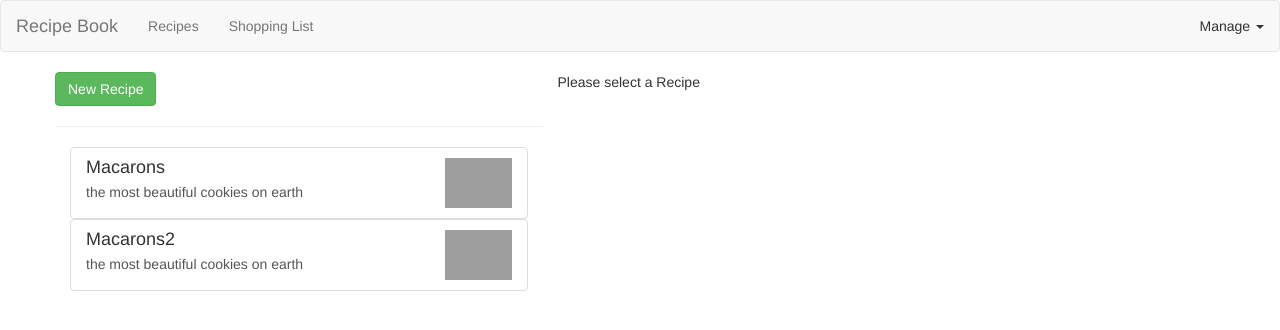
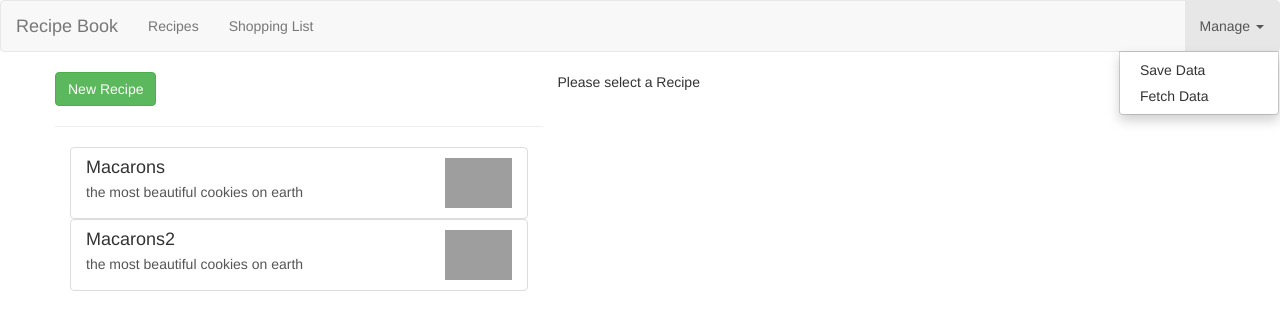
Before and after one commit to cajmrn/ngProjects, an Angular app in the folder ng-RecipeWorker/: page / in a window 1280 px wide. Both pictures are taken after a click on the button "Manage". Shown: the top 330 px of the page. Built offline with nearby package versions, Linux system fonts and the light colour scheme; grey boxes are pictures that could not be loaded.

Commit message:
Added dropdown functionality

```diff
--- a/ng-RecipeWorker/src/app/app.module.ts
+++ b/ng-RecipeWorker/src/app/app.module.ts
@@ -10,6 +10,7 @@ import { RecipeListComponent } from './recipe-book/recipe-list/recipe-list.compo
 import { RecipeItemComponent } from './recipe-book/recipe-list/recipe-item/recipe-item.component';
 import { ShoppingEditComponent } from './shopping-list/shopping-edit/shopping-edit.component';
 import { RecipeDetailComponent } from './recipe-book/recipe-detail/recipe-detail.component';
+import { DropdownDirective } from './shared/dropdown.directive';
 
 @NgModule({
   declarations: [
@@ -20,7 +21,8 @@ import { RecipeDetailComponent } from './recipe-book/recipe-detail/recipe-detail
     RecipeListComponent,
     RecipeItemComponent,
     ShoppingEditComponent,
-    RecipeDetailComponent
+    RecipeDetailComponent,
+    DropdownDirective
   ],
   imports: [
     BrowserModule,
--- a/ng-RecipeWorker/src/app/header/header.component.html
+++ b/ng-RecipeWorker/src/app/header/header.component.html
@@ -19,11 +19,11 @@
                 </li>
             </ul>
             <ul class="nav navbar-nav navbar-right">
-                <li class="dropdown">
+                <li class="dropdown" appDropdown>
                     <a href="#" class="dropdown-toggle" role="button">Manage <span class="caret"></span></a>
                     <ul class="dropdown-menu">
                         <li><a href="#">Save Data</a></li>
-                        <li><a href="#"></a>Fetch Data</li>
+                        <li><a href="#">Fetch Data</a></li>
                     </ul>
                 </li>
             </ul>
--- a/ng-RecipeWorker/src/app/recipe-book/recipe-detail/recipe-detail.component.html
+++ b/ng-RecipeWorker/src/app/recipe-book/recipe-detail/recipe-detail.component.html
@@ -13,7 +13,10 @@
   </div>
   <div class="row">
     <div class="col-xs-12">
-      <div class="btn-group">
+      <div
+        class="btn-group"
+        appDropdown
+      >
         <button type="button" class="btn btn-primary dropdown-toggle">Manage Recipe <span class="caret"></span></button>
         <ul class="dropdown-menu">
           <li><a href="#">To Shopping List</a></li>
--- /dev/null
+++ b/ng-RecipeWorker/src/app/shared/dropdown.directive.ts
@@ -0,0 +1,24 @@
+import {Directive, OnInit, ElementRef, Renderer2, HostListener, HostBinding} from '@angular/core';
+
+@Directive({
+    selector: '[appDropdown]'
+})
+export class DropdownDirective implements OnInit{
+
+
+    // constructor(private eleRef: ElementRef, private renderer: Renderer2){}
+    /**
+     *  to dynamically attach css to property we'll use the hostbinding
+     * We use the hostbinding directive to bind the isOpen value to the element to which we'd like to bind the property.
+     * we just want to bind to the class property and attach the open property.
+     * Whenever isOpen is true it will be attached etc..
+     *
+     */
+    @HostBinding('class.open') isOpen = false;
+    @HostListener('click') toggleOpen(){
+        this.isOpen = !this.isOpen;
+    }
+    ngOnInit(){
+
+    }
+}
```
